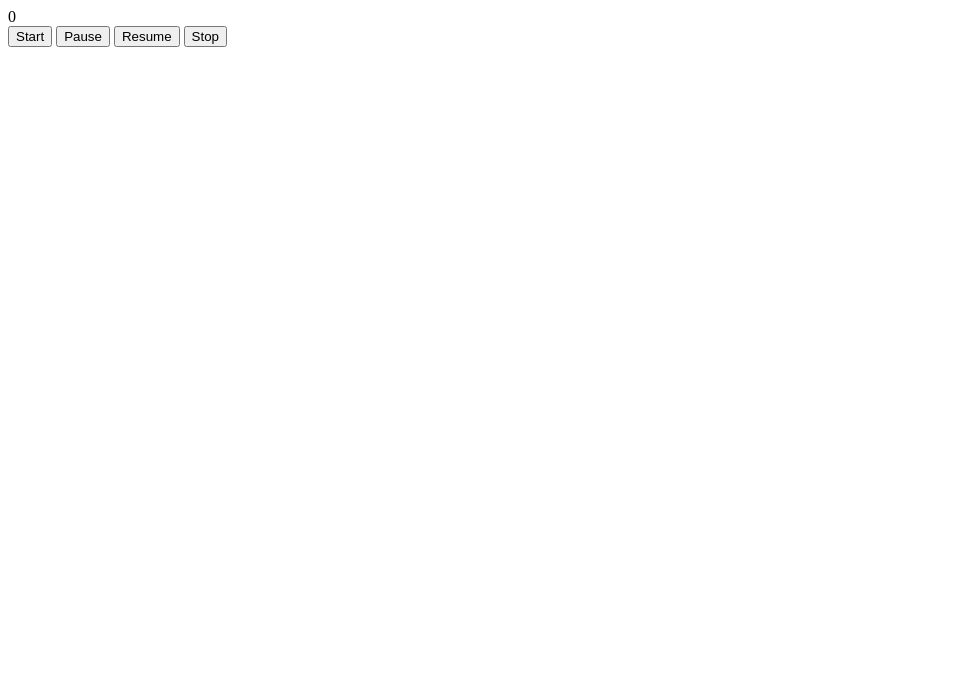
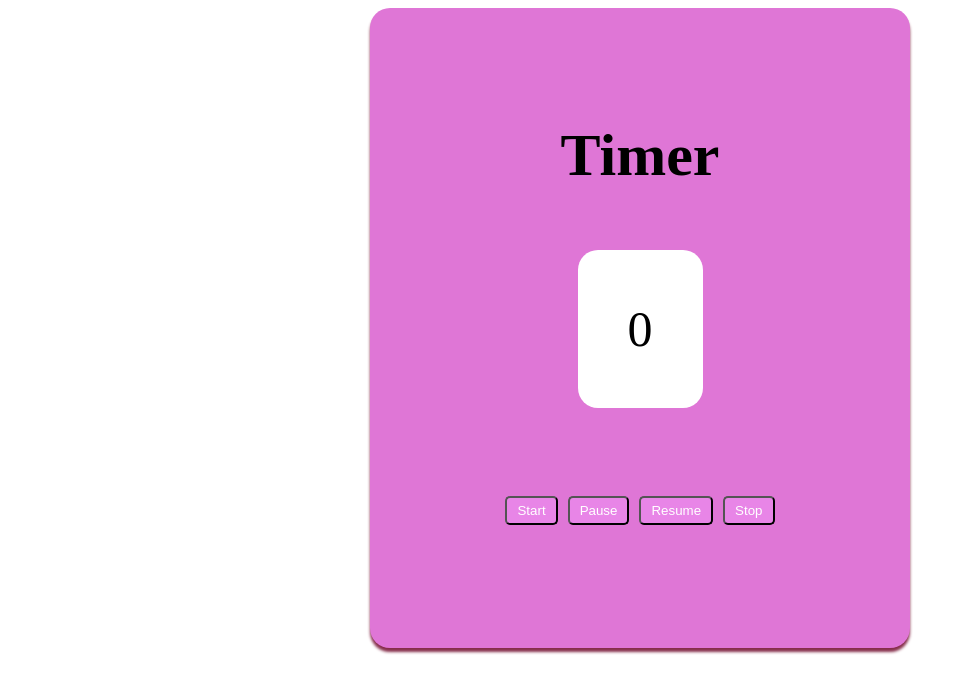
Before and after one commit to PUP-BSIT/exercise-12-roche-mauijane, a plain HTML site: page timer.html in a window 1280 px wide. Shown: the whole page, without its empty margins (0-967 px from the left). Drawn offline with Linux system fonts and the light colour scheme.

Commit message:
refactor html and css design

```diff
--- a/style.css
+++ b/style.css
@@ -0,0 +1,46 @@
+.timer-container {
+    font-family: 'Times New Roman', Times, serif;
+    font-style: normal;
+    font-size: 40px;
+    display: flex;
+    justify-content: center;
+    flex-direction: column;
+    background-color: #df76d6;
+    border-radius: 20px;
+    box-shadow: 0 4px 3px rgb(134, 46, 75);
+    max-width: 500px;
+    padding: 20px;
+    margin: auto;
+    align-items: center;
+    height: 600px;
+}
+
+.timer-container div {
+    padding: 50px;
+    margin: 10px;
+}
+
+.count {
+    background-color: white;
+    border-radius: 20px;
+    font-size: 50px;
+}
+
+.buttons {
+    padding: 5px 10px;
+    background-color: #e885e7;
+    color: #fff;
+    border-radius: 5px;
+    font-size: px;
+    transition: background-color 0.3s ease;
+}
+
+.buttons:hover {
+    padding: 10px 20px;
+    background-color: #ffffff;
+    color: #000000;
+    border-radius: 5px;
+    cursor: pointer;
+    font-size: 10px;
+    transition: background-color 0.3s ease;
+}
--- a/timer.html
+++ b/timer.html
@@ -1,16 +1,31 @@
 <!DOCTYPE html>
 <html lang="en">
-<head>
-    <meta charset="UTF-8">
-    <meta name="viewport" content="width=device-width, initial-scale=1.0">
-    <title>Maui's Timer</title>
-</head>
-<body>
-        <div id="count">0</div>
-		<button class="" id="start_button" type="button">Start</button>
-		<button class="" id="pause_button" type="button">Pause</button>
-		<button class="" id="resume_button" type="button">Resume</button>
-		<button class="" id="stop_button" type="button">Stop</button>
-		<script src="./script.js"></script>
-</body>
+	<head>
+		<link rel="stylesheet" href="./style.css" />
+		<meta charset="UTF-8" />
+		<meta
+			name="viewport"
+			content="width=device-width, initial-scale=1.0" />
+	</head>
+	<body>
+        <div class="timer-container">
+            <h2>Timer</h2>
+            <div class="count" id="count">0</div>
+            <div>
+                <button class="buttons" id="start_button" type="button">
+                    Start
+                </button>
+                <button class="buttons" id="pause_button" type="button">
+                    Pause
+                </button>
+                <button class="buttons" id="resume_button" type="button">
+                    Resume
+                </button>
+                <button class="buttons" id="stop_button" type="button">
+                    Stop
+                </button>
+            </div>
+        </div>
+        <script src="script.js"></script>
+	</body>
 </html>
```
